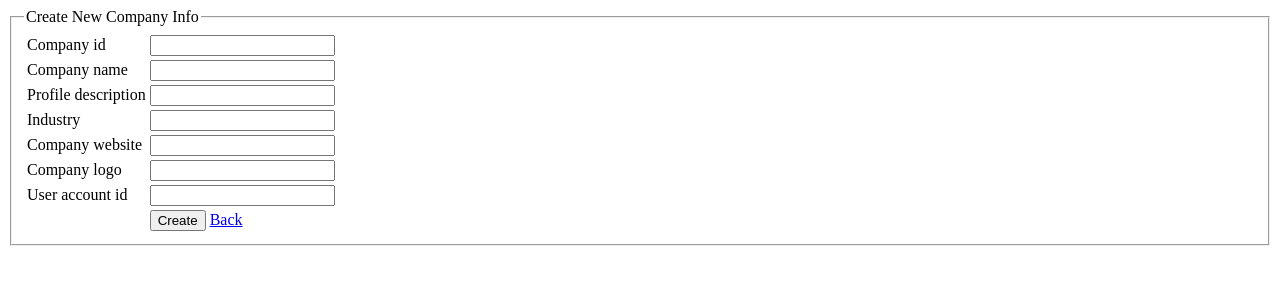
After one commit to NayeemHasan807/Summer_2020_Webtech, a PHP site: page /views/createcompanyinfo.php in a window 1280 px wide. The commit adds this page. Shown: the top 300 px of the page. Run offline with PHP 8.4, Linux system fonts and the light colour scheme; the visitor is signed in with stand-in values (Sample User, id 1).

Commit message:
create company info

```diff
--- /dev/null
+++ b/FINAL_LAB_TASK_1/views/createcompanyinfo.php
@@ -0,0 +1,55 @@
+<?php
+	require_once('../php/session_header.php');
+
+?>
+<!DOCTYPE html>
+<html>
+<head>
+	<title>Add user</title>
+</head>
+<body>
+
+	<form action="../php/companyController.php" method="post">
+		<fieldset>
+			<legend>Create New Company Info</legend>
+			<table>
+				<tr>
+					<td>Company id</td>
+					<td><input type="text" name="id"></td>
+				</tr>
+				<tr>
+					<td>Company name</td>
+					<td><input type="text" name="company_name"></td>
+				</tr>
+				<tr>
+					<td>Profile description</td>
+					<td><input type="text" name="profile_description"></td>
+				</tr>
+				<tr>
+					<td>Industry</td>
+					<td><input type="text" name="industry"></td>
+				</tr>
+				<tr>
+					<td>Company website</td>
+					<td><input type="text" name="company_website"></td>
+				</tr>
+				<tr>
+					<td>Company logo</td>
+					<td><input type="text" name="company_logo"></td>
+				</tr>
+				<tr>
+					<td>User account id</td>
+					<td><input type="text" name="user account id"></td>
+				</tr>
+				<tr>
+					<td></td>
+					<td>
+						<input type="submit" name="create" value="Create">
+						<a href="home.php">Back</a>
+					</td>
+				</tr>
+			</table>
+		</fieldset>
+	</form>
+</body>
+</html>
--- a/FINAL_LAB_TASK_1/views/home.php
+++ b/FINAL_LAB_TASK_1/views/home.php
@@ -11,6 +11,8 @@
 	<h1>Welcome Home!<?=$_SESSION['username']?></h1>
 	<a href="../views/create.php">Create New User</a> |
 	<a href="../views/all_users.php">User List</a> |
+	<a href="../views/createcompanyinfo.php">Create Company Info</a> |
+	<a href="../views/all_company.php">Company List</a> |
 	<a href="../php/logout.php">Logout</a>
 </body>
 </html>
```
Also changed, not shown: FINAL_LAB_TASK_1/php/companyController.php (added), FINAL_LAB_TASK_1/service/companyService.php (added), FINAL_LAB_TASK_1/views/all_company.php (added).
